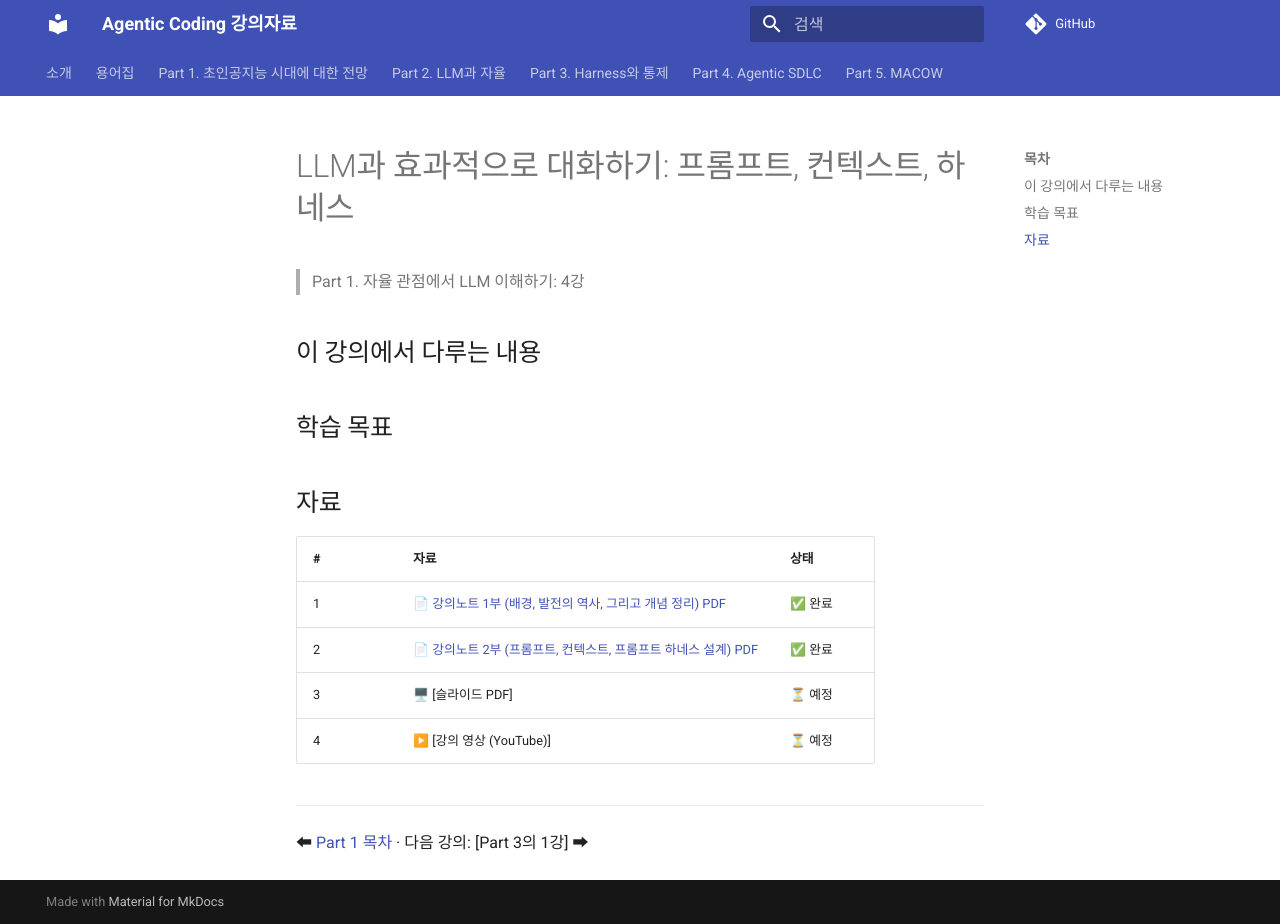
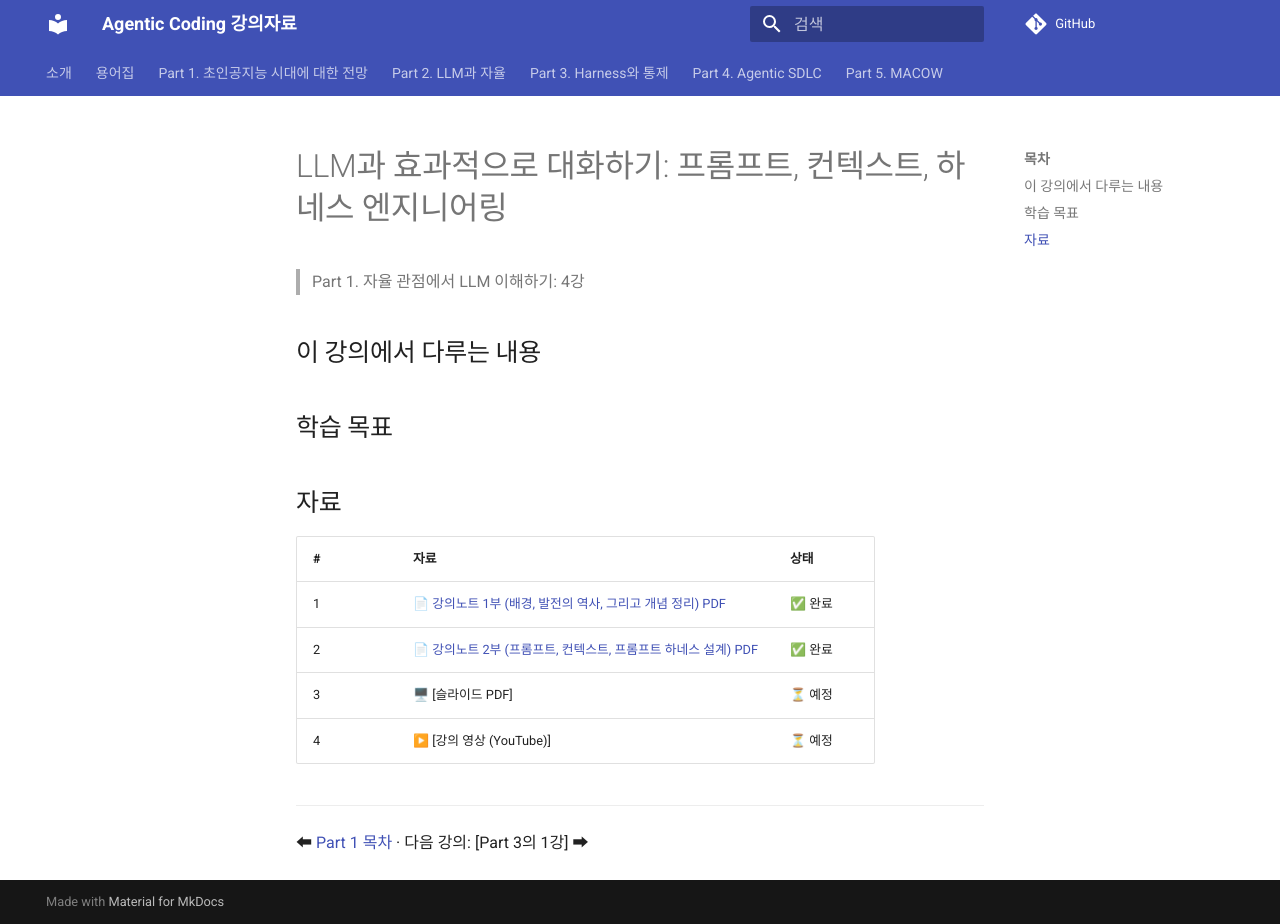
Before and after one commit to karpjoo/agentic-coding, an MkDocs documentation site: the page built from docs/part-2-llm-autonomy/04-working-with-LLMs/index.md, in a window 1280 px wide and 924 px high. Built offline with MkDocs 1.6.1 and Material for MkDocs 9.7.7, drawn with Linux system fonts in a browser that asks for light colours; comment, search, counter and statistics services are not loaded.

```diff
--- a/docs/part-2-llm-autonomy/04-talking-with-LLMs/index.md
+++ b/docs/part-2-llm-autonomy/04-working-with-LLMs/index.md
@@ -1,5 +1,5 @@
 
-# LLM과 효과적으로 대화하기: 프롬프트, 컨텍스트, 하네스
+# LLM과 효과적으로 대화하기: 프롬프트, 컨텍스트, 하네스 엔지니어링
 
 > Part 1. 자율 관점에서 LLM 이해하기: 4강
 
```
Also changed, not shown: docs/part-2-llm-autonomy/03-LLM-trinity/index.md (+1 -1 lines), 4 other files.
